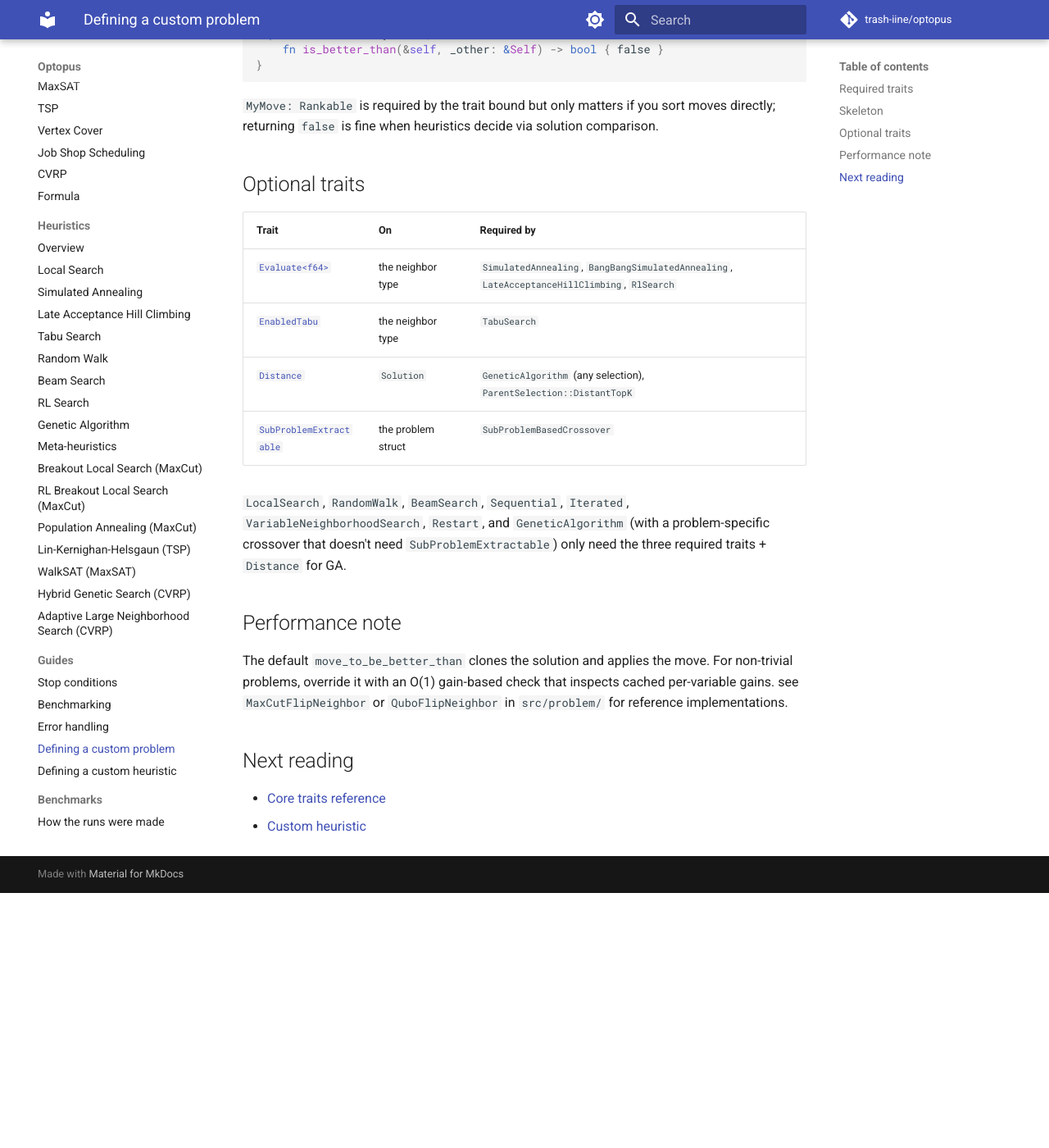
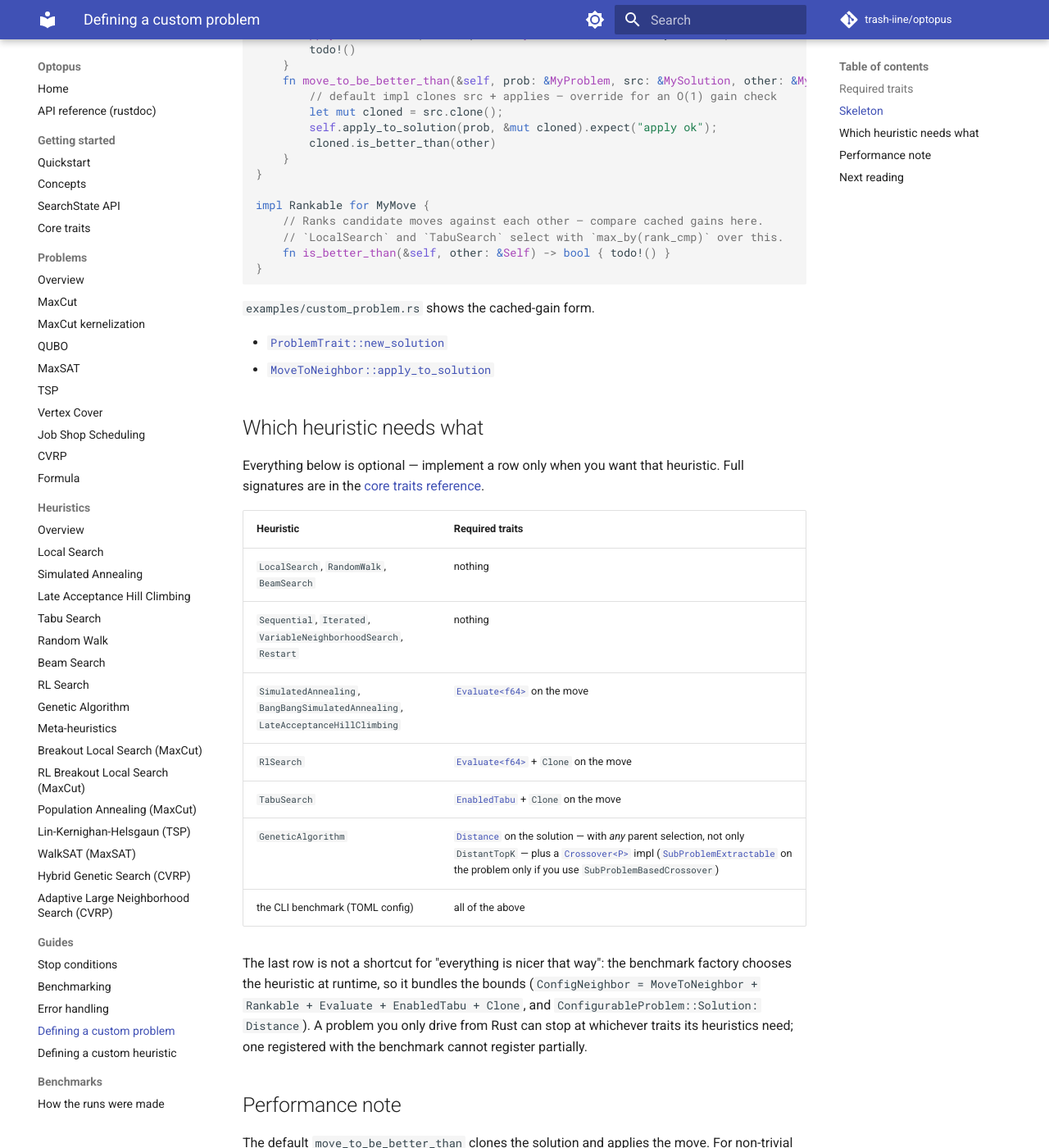
Before and after one commit to trash-iine/optopus, an MkDocs documentation site: the page built from docs/guide/custom_problem.md, in a window 1280 px wide and 1400 px high, scrolled down 1387 px. Shown: the whole window at 82% size. Built offline with MkDocs 1.6.1 and Material for MkDocs 9.7.7, drawn with Linux system fonts in a browser that asks for light colours; comment, search, counter and statistics services are not loaded; before the commit the page ends 2476 px from its top, so only the background shows below that; some of the changed text lies outside the part shown.

Commit message:
DOCs: modify guide description

````diff
--- a/docs/guide/custom_problem.md
+++ b/docs/guide/custom_problem.md
@@ -2,7 +2,9 @@
 
 **API:** [`ProblemTrait`](../api/optopus/trait_defs/trait.ProblemTrait.html) · [`Rankable`](../api/optopus/trait_defs/trait.Rankable.html) · [`MoveToNeighbor`](../api/optopus/trait_defs/trait.MoveToNeighbor.html) · [`Evaluate`](../api/optopus/trait_defs/trait.Evaluate.html) · [`EnabledTabu`](../api/optopus/trait_defs/trait.EnabledTabu.html) · [`BinaryProblem`](../api/optopus/trait_defs/trait.BinaryProblem.html)
 
-Implement three traits and every built-in heuristic works on your problem.
+Implement three traits and the local-search family plus every meta-heuristic
+works on your problem. The remaining heuristics are unlocked one optional trait
+at a time — see [which heuristic needs what](#which-heuristic-needs-what) below.
 
 The full runnable example lives at
 [`examples/custom_problem.rs`](https://github.com/trash-iine/optopus/blob/main/examples/custom_problem.rs)
@@ -15,10 +17,14 @@ The full runnable example lives at
 | [`Rankable`](../traits.md#core-trait-reference) | `Solution` | `is_better_than(&self, other) -> bool` |
 | [`ProblemTrait`](../traits.md#core-trait-reference) | the problem struct | `type Solution`, `new_solution(rng) -> Solution` |
 | [`MoveToNeighbor<P>`](../traits.md#core-trait-reference) | the neighbor type | `iter`, `apply_to_solution`, `move_to_be_better_than` |
+| [`Rankable`](../traits.md#core-trait-reference) | the neighbor type | `is_better_than(&self, other) -> bool` — a **second, separate** impl |
 
-The optimization direction is encoded in `Rankable::is_better_than`: a
-maximization problem returns `self.score > other.score`; a minimization problem
-returns `<`.
+`Rankable` really is implemented twice. On the solution it encodes the
+optimization direction: a maximization problem returns
+`self.score > other.score`, a minimization problem returns `<`. On the move it
+ranks candidate moves against each other, which is how `LocalSearch`,
+`RandomWalk`, `BeamSearch` and `TabuSearch` pick one — without it none of them
+compiles.
 
 ## Skeleton
 
@@ -58,27 +64,39 @@ impl MoveToNeighbor<MyProblem> for MyMove {
 }
 
 impl Rankable for MyMove {
-    fn is_better_than(&self, _other: &Self) -> bool { false }
+    // Ranks candidate moves against each other — compare cached gains here.
+    // `LocalSearch` and `TabuSearch` select with `max_by(rank_cmp)` over this.
+    fn is_better_than(&self, other: &Self) -> bool { todo!() }
 }
 ```
 
-`MyMove: Rankable` is required by the trait bound but only matters if you sort
-moves directly; returning `false` is fine when heuristics decide via solution
-comparison.
+`examples/custom_problem.rs` shows the cached-gain form.
 
-## Optional traits
+- [`ProblemTrait::new_solution`](../api/optopus/trait_defs/trait.ProblemTrait.html#tymethod.new_solution)
+- [`MoveToNeighbor::apply_to_solution`](../api/optopus/trait_defs/trait.MoveToNeighbor.html#tymethod.apply_to_solution)
 
-| Trait | On | Required by |
-|---|---|---|
-| [`Evaluate<f64>`](../traits.md#core-trait-reference) | the neighbor type | `SimulatedAnnealing`, `BangBangSimulatedAnnealing`, `LateAcceptanceHillClimbing`, `RlSearch` |
-| [`EnabledTabu`](../traits.md#core-trait-reference) | the neighbor type | `TabuSearch` |
-| [`Distance`](../traits.md#core-trait-reference) | `Solution` | `GeneticAlgorithm` (any selection), `ParentSelection::DistantTopK` |
-| [`SubProblemExtractable`](../traits.md#core-trait-reference) | the problem struct | `SubProblemBasedCrossover` |
+## Which heuristic needs what
 
-`LocalSearch`, `RandomWalk`, `BeamSearch`, `Sequential`, `Iterated`,
-`VariableNeighborhoodSearch`, `Restart`, and `GeneticAlgorithm` (with a
-problem-specific crossover that doesn't need `SubProblemExtractable`) only need
-the three required traits + `Distance` for GA.
+Everything below is optional — implement a row only when you want that
+heuristic. Full signatures are in the
+[core traits reference](../traits.md#core-trait-reference).
+
+| Heuristic | Required traits |
+|---|---|
+| `LocalSearch`, `RandomWalk`, `BeamSearch` | nothing |
+| `Sequential`, `Iterated`, `VariableNeighborhoodSearch`, `Restart` | nothing |
+| `SimulatedAnnealing`, `BangBangSimulatedAnnealing`, `LateAcceptanceHillClimbing` | [`Evaluate<f64>`](../traits.md#core-trait-reference) on the move |
+| `RlSearch` | [`Evaluate<f64>`](../traits.md#core-trait-reference) + `Clone` on the move |
+| `TabuSearch` | [`EnabledTabu`](../traits.md#core-trait-reference) + `Clone` on the move |
+| `GeneticAlgorithm` | [`Distance`](../traits.md#core-trait-reference) on the solution — with *any* parent selection, not only `DistantTopK` — plus a [`Crossover<P>`](../traits.md#core-trait-reference) impl ([`SubProblemExtractable`](../traits.md#core-trait-reference) on the problem only if you use `SubProblemBasedCrossover`) |
+| the CLI benchmark (TOML config) | all of the above |
+
+The last row is not a shortcut for "everything is nicer that way": the benchmark
+factory chooses the heuristic at runtime, so it bundles the bounds
+(`ConfigNeighbor = MoveToNeighbor + Rankable + Evaluate + EnabledTabu + Clone`,
+and `ConfigurableProblem::Solution: Distance`). A problem you only drive from
+Rust can stop at whichever traits its heuristics need; one registered with the
+benchmark cannot register partially.
 
 ## Performance note
 
````
Also changed, not shown: docs/guide/benchmarking.md (+6 -0 lines), docs/guide/custom_heuristic.md (+29 -15 lines), docs/guide/error_handling.md (+18 -18 lines), docs/guide/stop_conditions.md (+6 -2 lines).
